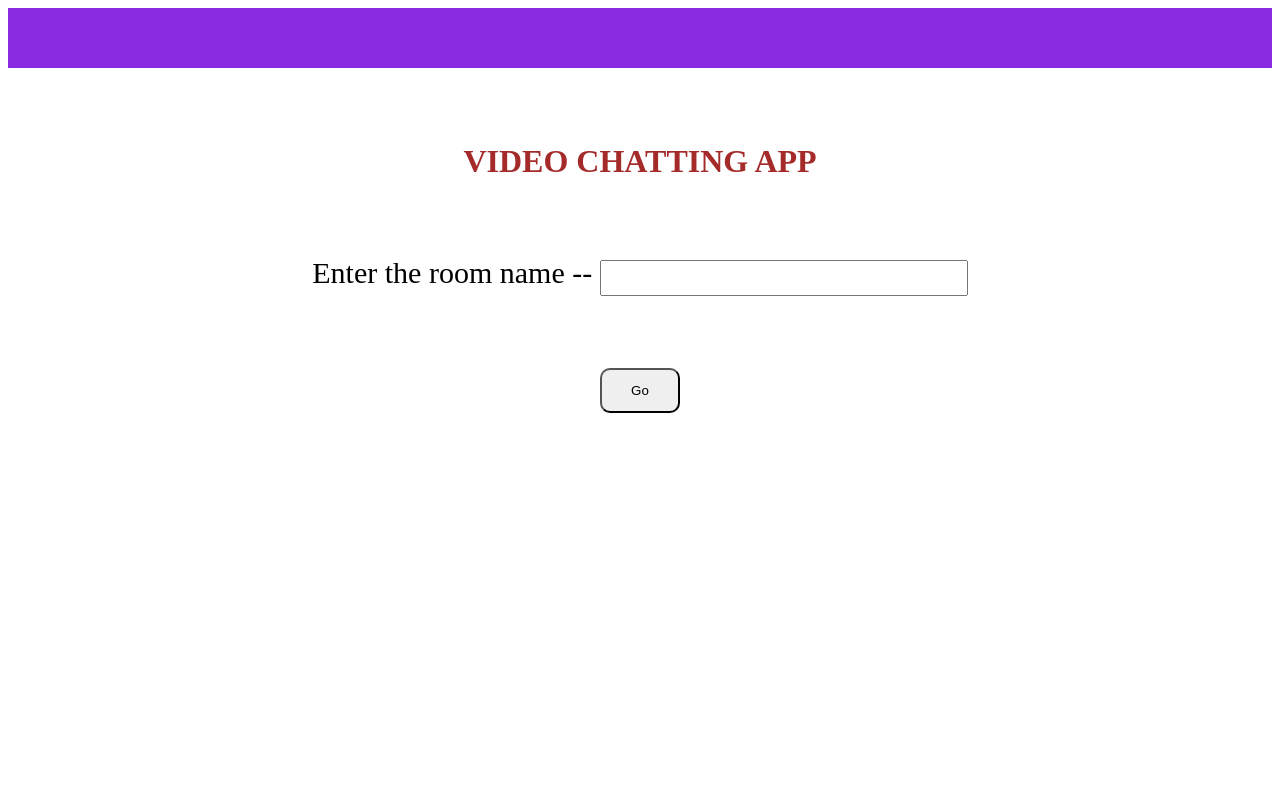
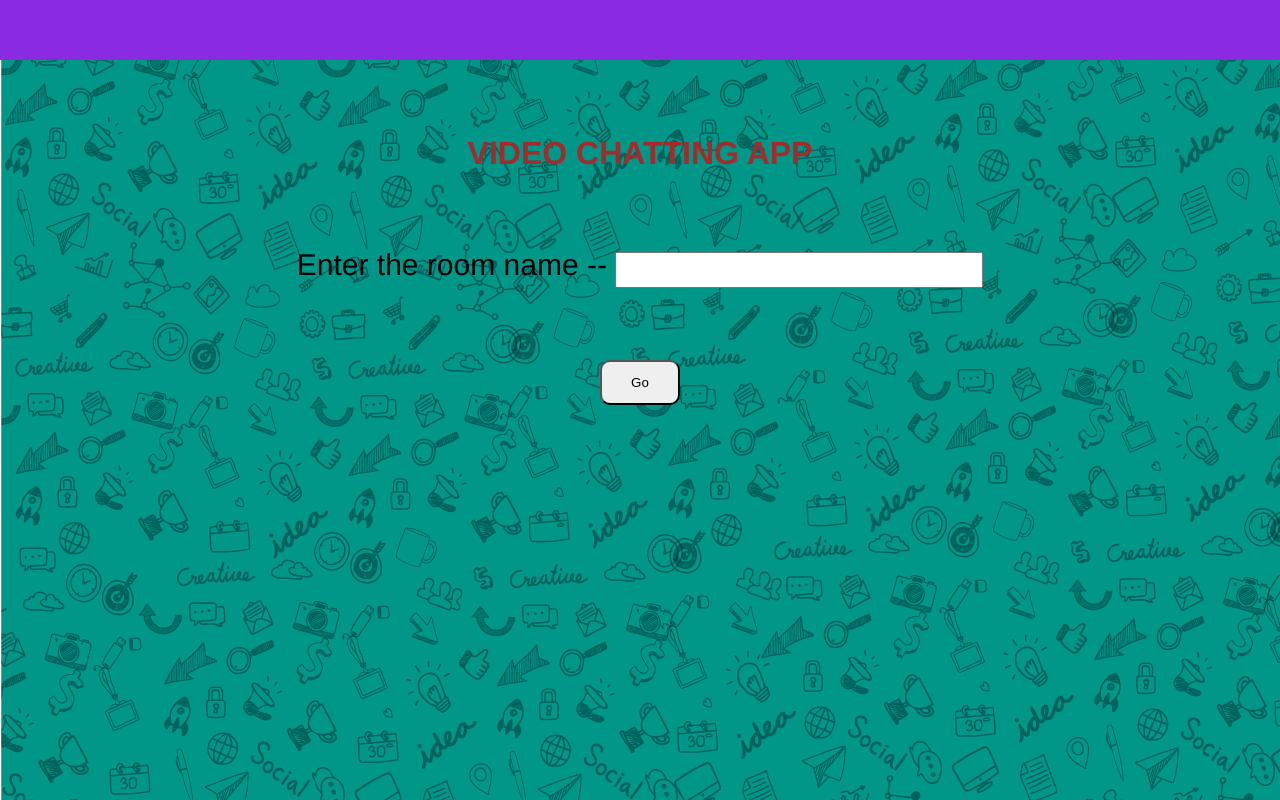
Before and after one commit to shubham123456789012/MediaVid, a website: page public/index.html in a window 1280 px wide. Drawn offline with nearby package versions, Linux system fonts and the light colour scheme; no server answers.

Commit message:
adding back-ground image

```diff
--- a/public/style/style.css
+++ b/public/style/style.css
@@ -1,3 +1,8 @@
+body{
+    margin: 0px;
+    background-image: url(../img/bg.png);
+    font-family: Helvetica, Arial, Sans-Serif;
+}
 #remoteVideo{
 
     height: 300px;
```
